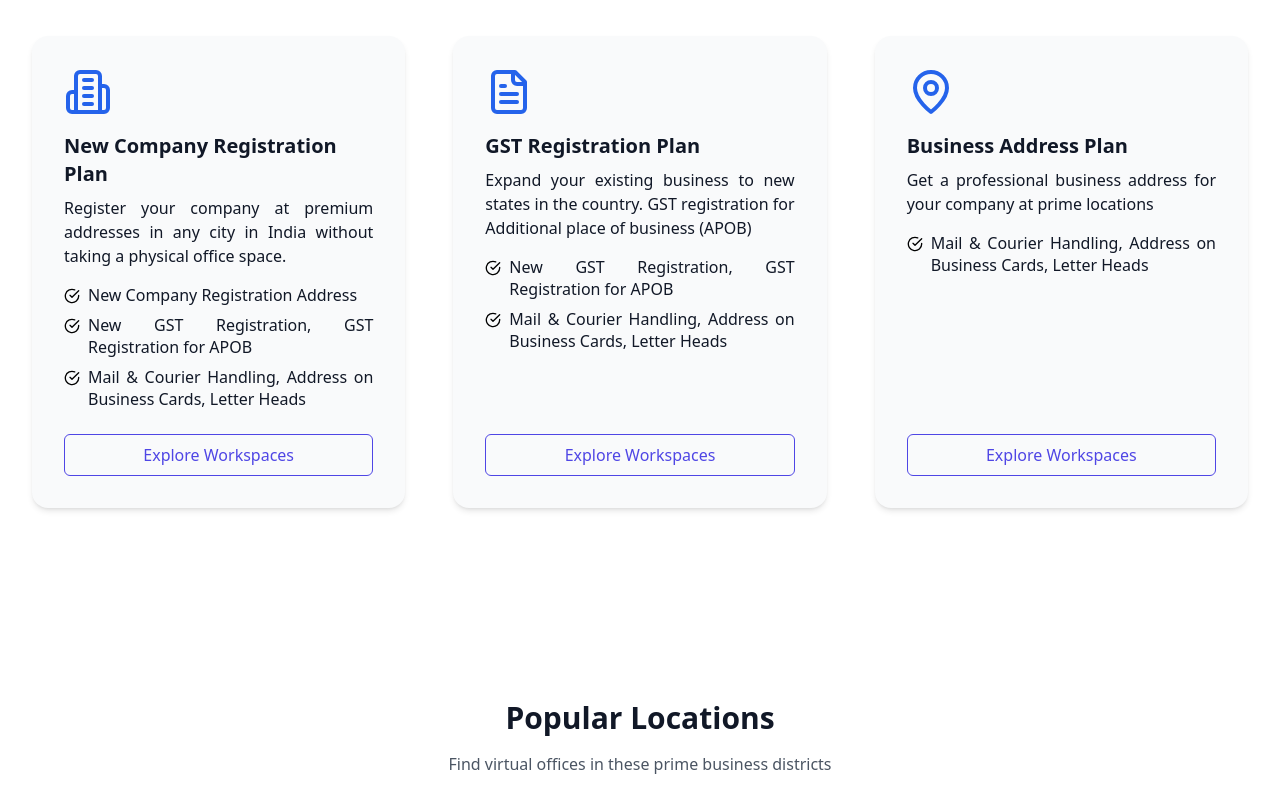
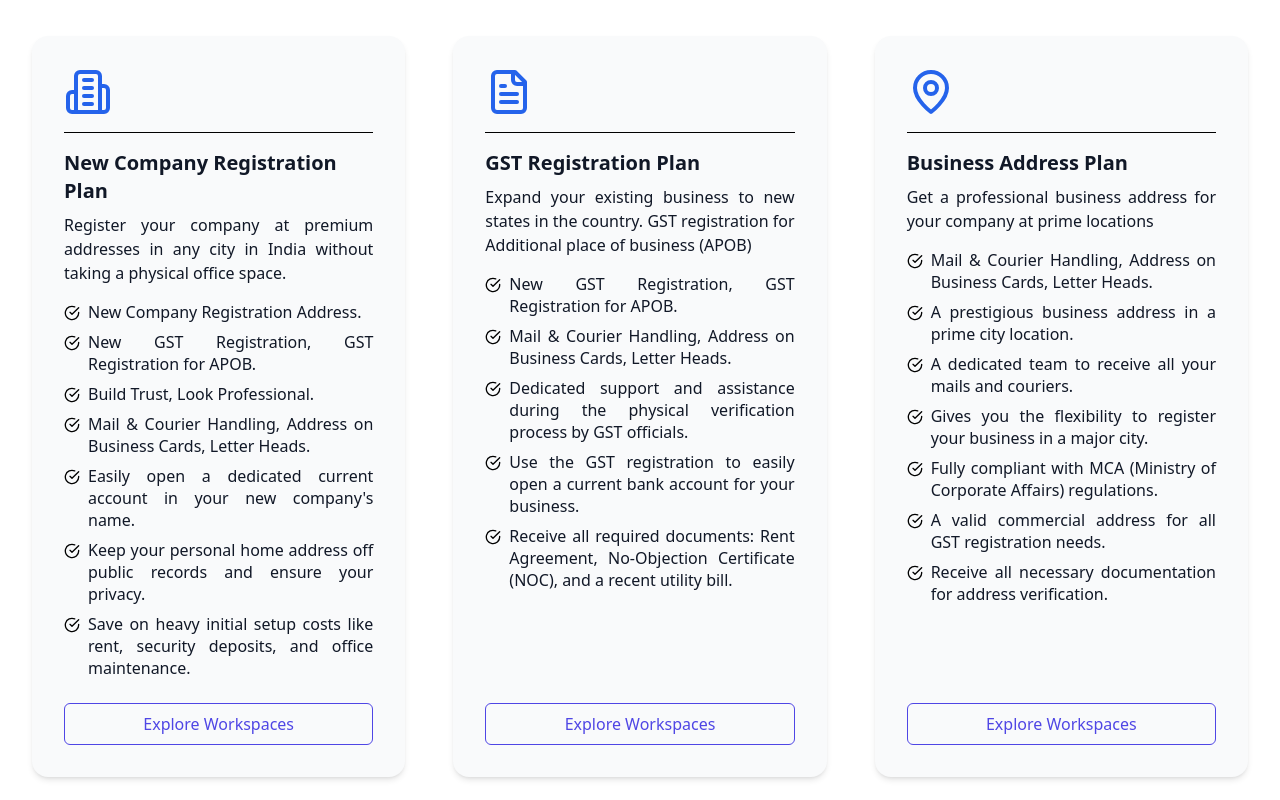
Before and after one commit to Kunal964/MetaHaven, a React (Vite) app: page / in a window 1280 px wide. Shown: the part 960-1760 px from the top of the page. Built offline with nearby package versions, Linux system fonts and the light colour scheme; no server answers.

Commit message:
workingg

```diff
--- a/src/App.jsx
+++ b/src/App.jsx
@@ -55,7 +55,7 @@ function ScrollToTop() {
               <>
                 <Hero />
                 <Features />
-                <PopularLocations />
+                {/* <PopularLocations /> */}
                 <CTASection />
               </>
             }
--- a/src/components/FeatureCard.jsx
+++ b/src/components/FeatureCard.jsx
@@ -11,6 +11,7 @@ const FeatureCard = ({ icon: Icon, title, description, points = [] }) => {
     >
       <div>
         <Icon className="h-10 w-10 sm:h-12 sm:w-12 text-blue-600 mb-3 sm:mb-4" />
+        <hr className="h-px my-4 bg-black border-0 dark:bg-gray-600" />
         <h3 className="text-lg sm:text-xl font-bold mb-2 text-gray-900 dark:text-white">
           {title}
         </h3>
--- a/src/components/Features.jsx
+++ b/src/components/Features.jsx
@@ -10,9 +10,14 @@ const Features = () => {
       description:
         "Register your company at premium addresses in any city in India without taking a physical office space.",
       points: [
-        "New Company Registration Address",
-        "New GST Registration, GST Registration for APOB",
-        "Mail & Courier Handling, Address on Business Cards, Letter Heads",
+        "New Company Registration Address.",
+        "New GST Registration, GST Registration for APOB.",
+        "Build Trust, Look Professional.",
+        "Mail & Courier Handling, Address on Business Cards, Letter Heads.",
+        "Easily open a dedicated current account in your new company's name.",
+        "Keep your personal home address off public records and ensure your privacy.",
+        "Save on heavy initial setup costs like rent, security deposits, and office maintenance."
+
       ],
     },
     {
@@ -21,8 +26,11 @@ const Features = () => {
       description:
         "Expand your existing business to new states in the country. GST registration for Additional place of business (APOB)",
       points: [
-        "New GST Registration, GST Registration for APOB",
-        "Mail & Courier Handling, Address on Business Cards, Letter Heads",
+        "New GST Registration, GST Registration for APOB.",
+        "Mail & Courier Handling, Address on Business Cards, Letter Heads.",
+        "Dedicated support and assistance during the physical verification process by GST officials.",
+        "Use the GST registration to easily open a current bank account for your business.",
+        "Receive all required documents: Rent Agreement, No-Objection Certificate (NOC), and a recent utility bill.",
       ],
     },
     {
@@ -31,7 +39,13 @@ const Features = () => {
       description:
         "Get a professional business address for your company at prime locations",
       points: [
-        "Mail & Courier Handling, Address on Business Cards, Letter Heads",
+        "Mail & Courier Handling, Address on Business Cards, Letter Heads.",
+        "A prestigious business address in a prime city location.",
+        "A dedicated team to receive all your mails and couriers.",
+        "Gives you the flexibility to register your business in a major city.",
+        "Fully compliant with MCA (Ministry of Corporate Affairs) regulations.",
+        "A valid commercial address for all GST registration needs.",
+        "Receive all necessary documentation for address verification.",
       ],
     },
   ];
```
